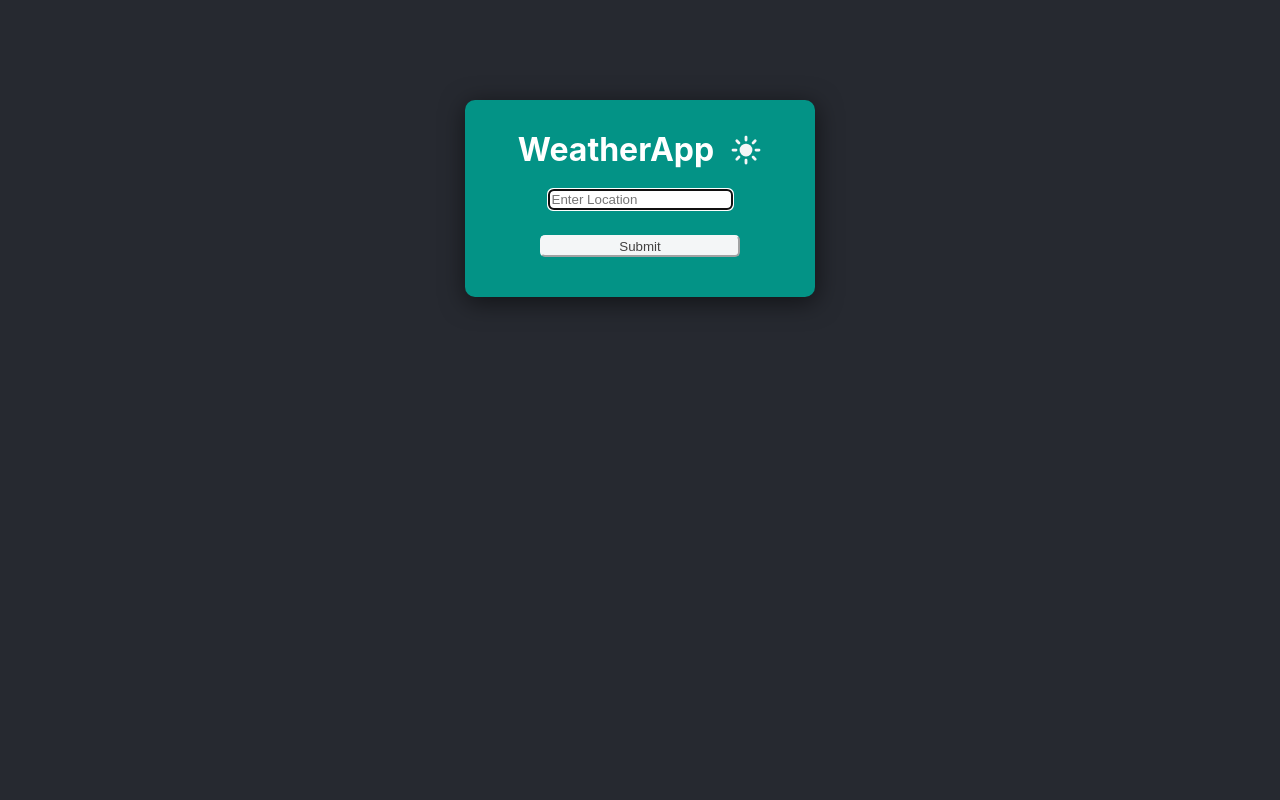
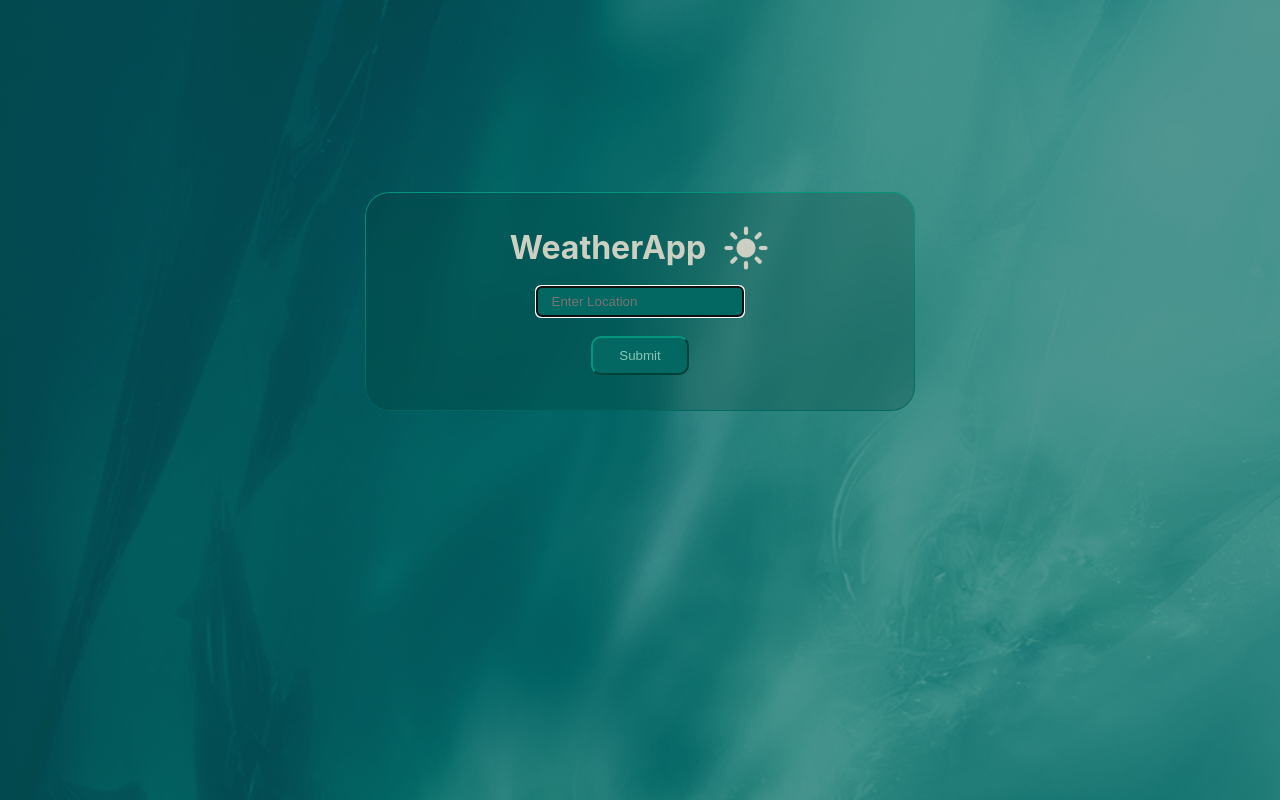
Before and after one commit to abbierm/weatherApp, a FastAPI app: page / in a window 1280 px wide. Run offline with FastAPI, Linux system fonts and the light colour scheme; parts of the project's set-up code (start-up, migrations or seed data) failed here and were passed over.

Commit message:
updated css for a glass effect

```diff
--- a/app/static/style.css
+++ b/app/static/style.css
@@ -1,21 +1,60 @@
+
+
+:root {
+
+    --primary-900: hsl(174, 96%, 12%);
+    --primary-800: hsl(172, 97%, 17%);
+    --primary-700: hsl(176, 94%, 21%);
+    --primary-600: hsl(170, 95%, 30%);
+
+
+    --primary-300: hsl(175, 26%, 61%);
+    --primary-200: hsl(165, 34%, 66%);
+    /*--primary-100: hsl(101, 45%, 88%);*/
+    --primary-100: hsl(161, 43%, 84%);
+
+    --neutral-100: hsl(78, 12%, 79%);
+    --accent-400: hsl(28, 80%, 72%);
+
+
+    --text-1: var(--neutral-100);
+    --text-2: var(--primary-100);
+    --text-3: var(--primary-200);
+    --text-4: var(--primary-300);
+
+    --surface-1: var(--primary-900);
+    --surface-2: var(--primary-800);
+    --surface-3: var(--primary-700);
+
+    --border-1: var(--primary-700);
+    --border-2: var(--primary-600);
+
+}
+
 *,
 *::before,
 *::after {
     box-sizing: border-box;
 }
 
-
 body {
-    color: white;
-    background-color: #262930;
+    min-block-size: 100vb;
+    color: var(--text-3);
+    background-size: cover;
+    background-color: var(--surface-1);
+    background-image: linear-gradient(
+        hsl(from var(--surface-3) h s l / .7) 0 0
+        ),
+        url(texture_background.png);
+    background-position: top left;
     font-family: nunito-sans, -apple-system, BlinkMacSystemFont, "Segoe UI", Roboto, Oxygen-Sans, Ubuntu, Cantarell, "Helvetica Neue", sans-serif;
-    max-width: 700px;
-    margin: 0 auto;
+    margin: 0 2rem;
+    padding: 10rem 2rem;
 }
 
 h1 {
   font-size: 2rem;
-  color: white;
+  color: var(--text-1);
 }
 
 .flashbar ul {
@@ -29,19 +68,15 @@ h1 {
 }
 
 .flashbar-list {
-    background-color: #923557;
-    color: white;
+    background-color: var(--accent-400);
+    color: var(--neurtal-100);
     padding: 10px;
 }
 
-
-
 ion-icon {
-    color: #F4F6F7;
-    font-size: 2rem;
+    color: var(--text-1);
+    font-size: 3rem;
     --ionicon-stroke-width: 16px;
-
-
 }
 
 .index-icon {
@@ -52,23 +87,12 @@ ion-icon {
   font-size: 3rem;
 }
 
-/* Weather Form  */
-
-
-.form-container {
-  margin: 100px auto;
-  padding: 10px 5px;
-  background-color: #039386;
-  border-radius: 10px;
-  max-width: 350px;
-  box-shadow: 1px 5px 25px 1px hsla(0, 0%, 0%, 0.514);
-
 .form-column {
     display: flex;
     flex-direction: column;
     justify-content: center;
     align-items: center;
-      margin: 10px 20px 15px 20px;
+    margin: 10px 20px 10px 20px;
 }
 
 .header-row {
@@ -82,231 +106,126 @@ ion-icon {
     }
 }
 
+input#location-input {
+    background: var(--surface-3);
+    border: var(--border-1);
+    border-radius: 5px;
+    padding: 1ex 2ex;
+    color: var(--text-2);
+    accent-color: var(--border-2);
+}
 
 input#submit-button {
-    display: inline-block;
-    text-align: center;
-    padding: 16px;
-    padding-top: 2px;
-    height: 10px;
-    width: 200px;
-    /* background-color: #424141; */
-    background-color: #f4f6f7;
-    color: #424141;
-    /* color: #f4f6f7; */
-    border-radius: 5px;
-    border-color: #f4f6f7;
+    cursor: pointer;
+    background-color: var(--surface-3);
+    padding: .75em 2em;
+    color: var(--text-3);
+    border-radius: 10px;
+    border-color: var(--border-2);
 }
 
 input#submit-button:hover {
     display: inline-block;
     text-align: center;
-    padding: 16px;
-    padding-top: 2px;
-    height: 10px;
-    width: 200px;
-    /* background-color: #424141; */
-    background-color: #f4f6f777;
-    color: #424141;
-    /* color: #f4f6f7; */
-    border-radius: 7px;
-    border-color: #f4f6f7;
+    background-color: hsl(from var(--surface-1) h s l /.25);
+    color: var(--text-3);
+    border-color: var(--border-2);
 }
 
     div > label {
-      color: #f4f6f7;
+      color: var(--text-1);
       font-weight: bold;
       font-size: 1rem;
       margin-right: auto;
       max-width: 80px;
    }
 
-    /* .spacer {
-      flex: 1;
-    }
-
-    .spacer-sm {
-        flex: .5;
-    } */
-
-    .location-input {
-      border-radius: 5px;
+.card {
+    display: flex;
+    flex-direction: column;
+    justify-content: center;
+    margin: 2rem auto;
+    max-width: 550px;
+    padding: 1rem 2rem;
 }
 
 
+.card {
+    --border-width: 1px;
+    border-radius: 1.5rem;
+    position: relative;
+    background: hsl(from var(--surface-1) h s l / 0.25);
+    backdrop-filter: blur(7px);
 }
 
-
-
-/* weather page */
-.weather-dash {
-  margin: 100px auto;
-  max-width: 900px;
-  background-color: #039386;
-  border-radius: 15px;
-  box-shadow: 1px 5px 25px 1px hsla(0, 0%, 0%, 0.514);
-  display: flex;
-  flex-direction: column;
+.card::before {
+    content: "";
+    position: absolute;
+    z-index: -1;
+    inset: 0;
+    border-radius: inherit;
+    border: var(--border-width) solid transparent;
+    background: linear-gradient(var(--border-2), var(--border-1)) border-box;
+    mask:   linear-gradient(black 0 0) border-box,
+            linear-gradient(black 0 0) padding-box;
+    mask-composite: subtract;
 }
 
-.weather-dash-spacer {
-    flex: 1;
-}
-
-.top-row-dash {
+#top-card-top-row {
     display: flex;
+    flex-direction: row;
     justify-content: space-between;
-  align-items: center;
-  padding: 15px;
-}
-
-.top-left-container {
-  display: flex;
-  flex-direction: column;
-  flex-wrap: wrap;
-  overflow-wrap: break-word;
-  max-width: 25%;
-}
-
-.top-center-weather-box {
-  text-align: center;
-  display: flex;
-  flex-direction: column;
-  justify-content: center;
-  margin: auto 20px;
-  max-width: 40%;
-}
-
-.big-icon-container {
-    display: flex;
-    align-content: center;
-    align-items: center;
-    justify-content: space-around;
-}
-
-.big-io-icon {
-    margin-right: 10px;
-    font-size: 4rem;
-}
-
-.middle-description {
-    font-size: 1.2rem;
-    margin-top: 0rem;
-    display: flex;
-    flex-direction: column;
-
-}
-
-.large-temp {
-    font-size: 2.2rem;
-    font-weight: bold;
-}
-
-a {
-    text-decoration: none;
-}
-
-.active {
-    color: #f4f6f7;
-}
-
-.inactive {
-    color: hsla(200, 14%, 96%, 0.301);
-}
-
-.inactive:hover {
-    color: #f4f6f7;
-}
-
-.right-top-weather-box {
-  display: flex;
-  text-align: right;
-  flex-direction: column;
-  justify-content: space-between;
-  max-width: 25%;
-  flex-wrap: nowrap;
-  margin-left: 10px;
-  font-size: .8rem;
-}
-
-.middle-row-dash {
-    display: flex;
-    justify-content: space-around;
-}
-
-/* Hourly Continer Data Stuff */
-.hour-container {
-    display: flex;
-    flex-direction: column;
-    border-style: solid solid none none;
-    border-width: 1px;
-    border-color: #424344;
-    padding: 2px 20px 5px 20px;
-    flex-basis: 200px;
     align-items: center;
 }
 
-.hour-icon-container {
-    display: flex;
-    justify-content: space-around;
-    align-content: center;
-    align-items: center;
-    margin-top: -2px;
+#large-location {
+    font-size: 2rem;
+    margin: .6rem;
 }
 
-.hour-container:last-child {
-    border-style: solid none none none;
+.top-r2 {
+    display: flex;
+    flex-direction: row;
+    justify-content: space-between;
 }
 
-.hour-io-icon {
-    font-size: 2.5rem;
-    margin-right: 7px;
+#large-icon {
+    font-size: 3rem;
+    color: var(--text-1);
 }
 
-.hour-time {
-    font-weight: bold;
-    margin: 3px 2px 0px 2px;
-}
-
-
-/* Daily Container Data Stuff */
-.last-row-dash {
-    display: flex;
-    flex-direction: row;
-}
-
-.day-container {
-    display: flex;
-    flex-direction: column;
-    border-style: solid solid none none;
-    border-width: 1px;
-    border-color: #424344;
-    flex-basis: 100px;
-    align-items: center;
-    font-size: .8rem;
-    padding: 6px 5px 8px 5px;
-}
-
-.day-container:last-child {
-    border-style: solid none none none;
-}
-
-
-.daily-icon-temp-container {
+#top-2r-r {
     display: flex;
     flex-direction: row;
     align-items: center;
-    ion-icon {
-        font-size: 1.2rem;
-        margin-right: 8px;
 }
 
+#large-temp-toggle-button {
+    color: var(--text-1);
+    font-size: 2rem;
 }
 
-.daily-highs-lows-container {
+#top-r2-lc-degree-toggle-button {
+    background: none;
+    border: none;
+    padding: 0;
+    cursor: pointer;
+    font-size: 2rem;
+    color: hsl(from var(--text-1) h s l / 0.25);
+}
+
+#top-2r-l {
     display: flex;
     flex-direction: column;
-    font-size: .7rem;
-    justify-content: center;
-    align-items: center;
+    width: 45%;
 }
+
+.top-2r-row {
+    display: flex;
+    flex-direction: row;
+    justify-content: space-between;
+}
+
+.top-r2-rc-spacer {
+    flex-basis: .75;
+}
--- a/app/templates/index.html
+++ b/app/templates/index.html
@@ -8,14 +8,14 @@
 
 
 
-<form class="form-container" action="/", method="POST">
+<form action="/", method="POST" class="card">
     <div class="form-column">
         <div class="header-row">
             <h1>WeatherApp</h1>
             <ion-icon name="sunny" class="index-icon"></ion-icon>
         </div>
         <div class="form-column" id="enter-location-row">
-            <input type="text" autofocus id="location" class="location-input" name="location" placeholder="Enter Location">
+            <input type="text" autofocus id="location-input" class="location-input" name="location" placeholder="Enter Location">
         </div>
         <div class="form-column" id="form-submit-row">
             <input type="submit" value="Submit" id="submit-button">
--- a/app/templates/weather.html
+++ b/app/templates/weather.html
@@ -10,7 +10,7 @@ Your Weather
   <!-- Today Weather info -->
   <div class="top-row-dash">
     <div class="top-left-container">
-      <div>
+      <div id="location-text">
         {{ info.location }}
       </div>
       <div>
--- a/app/website/routes.py
+++ b/app/website/routes.py
@@ -45,6 +45,7 @@ async def get_weather(
 ):
 	# config settings
     s = request.app.state.settings
+
     # Geo coordinates
     geo_url = s.base_geocoding_url + form_data.parsed_location + "&api_key=" + s.geocoding_api_key
     json_location = await client.query_url(url=geo_url)
@@ -68,7 +69,7 @@ async def get_weather(
     formatted_weather_dict = format_weather_info(json_weather, json_location[0]['display_name'])
 
     return templates.TemplateResponse(
-		"weather.html",
+		"weather_flex.html",
         {
             "request": request,
             "info": formatted_weather_dict
```
Also changed, not shown: app/dependencies/weather_data_util.py (+6 -2 lines), app/static/main.js (+70 -64 lines), app/templates/weather_flex.html (added, +53 -0 lines), app/static/texture_background.png (added). Lines whose indentation alone changed are shown as unchanged.
